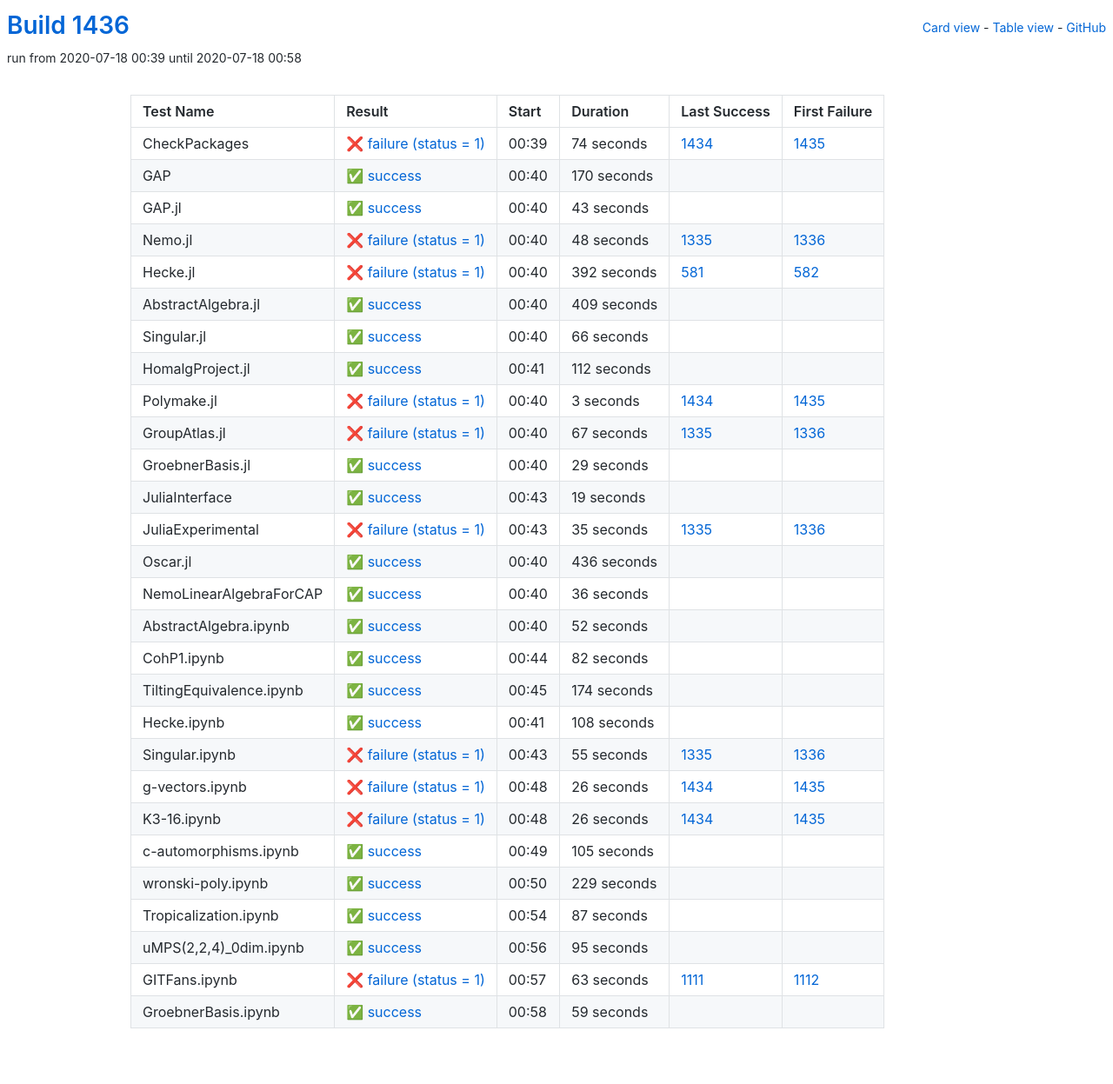
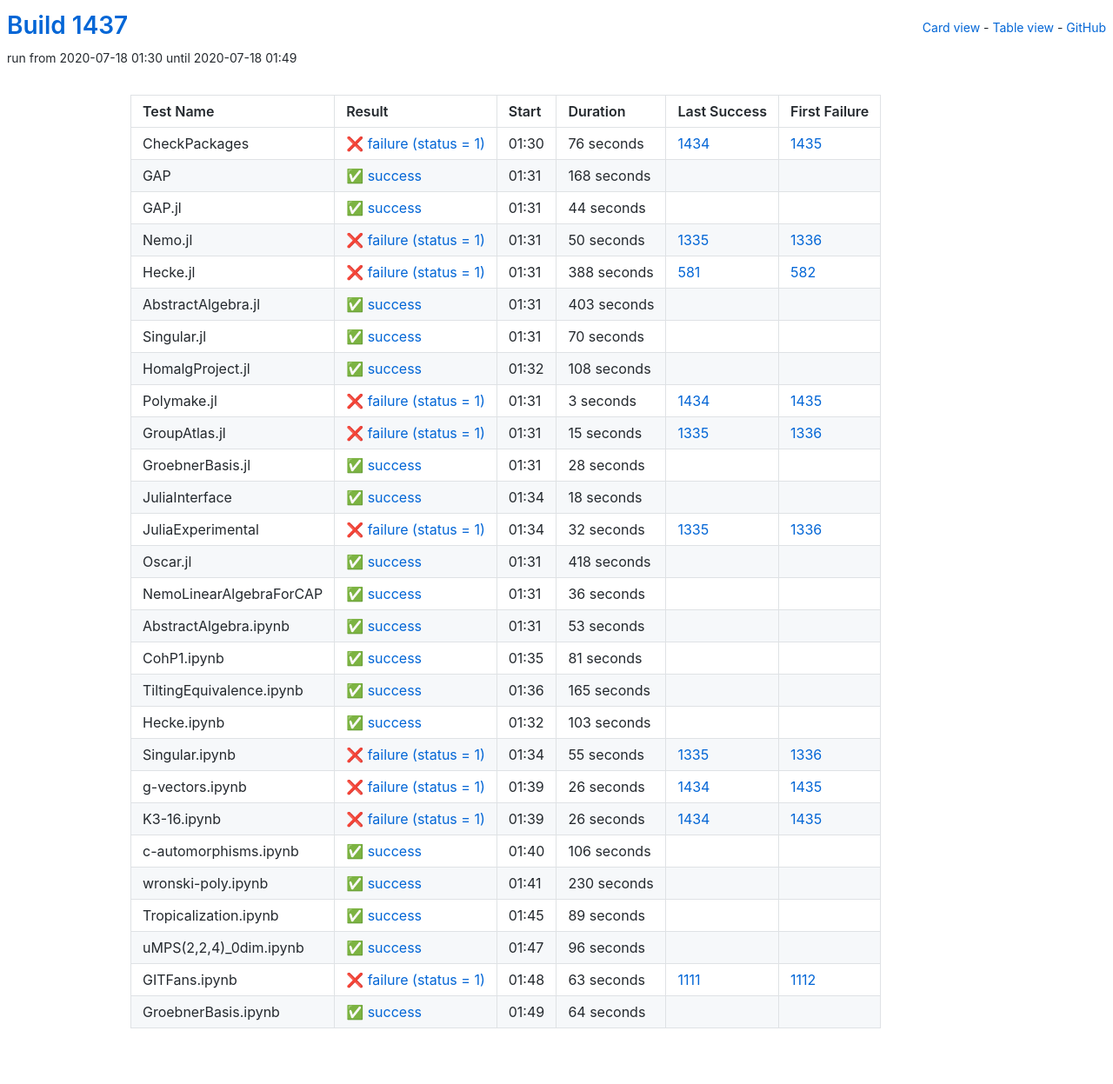
Before and after one commit to oscar-system/oscar-ci-status-1.4, a Jekyll site: the page built from table.html, in a window 1280 px wide. Shown: the whole page at 87% size. Built offline with Jekyll 4.4.1, drawn with Linux system fonts in a browser that asks for light colours.

Commit message:
Build #1437

```diff
--- a/_data/ci.yml
+++ b/_data/ci.yml
@@ -1,6 +1,6 @@
 ---
-build: 1436
-build_url: https://oscarci.mathematik.uni-kl.de/job/oscar-julia-1.4/1436/
+build: 1437
+build_url: https://oscarci.mathematik.uni-kl.de/job/oscar-julia-1.4/1437/
 job: oscar-julia-1.4
 organization: oscar-system
 repo: oscar-ci-status-1.4
@@ -8,104 +8,104 @@ repourl: https://github.com/oscar-system/oscar-ci-status-1.4
 tests:
 - name: CheckPackages
   id: checkpackages
-  log: https://oscarci.mathematik.uni-kl.de/job/oscar-julia-1.4/1436/artifact/logs/build-1436/CheckPackages.log
-  start: 2020-07-18 00:39
+  log: https://oscarci.mathematik.uni-kl.de/job/oscar-julia-1.4/1437/artifact/logs/build-1437/CheckPackages.log
+  start: 2020-07-18 01:30
   success: false
   exitcode: 1
   status: failure
-  duration: 74
+  duration: 76
   last_success: 1434
   last_success_url: https://oscarci.mathematik.uni-kl.de/job/oscar-julia-1.4/1434/
   first_failure: 1435
   first_failure_url: https://oscarci.mathematik.uni-kl.de/job/oscar-julia-1.4/1435/
 - name: GAP
   id: gap
-  log: https://oscarci.mathematik.uni-kl.de/job/oscar-julia-1.4/1436/artifact/logs/build-1436/GAP.log
-  start: 2020-07-18 00:40
+  log: https://oscarci.mathematik.uni-kl.de/job/oscar-julia-1.4/1437/artifact/logs/build-1437/GAP.log
+  start: 2020-07-18 01:31
   success: true
   exitcode: 0
   status: success
-  duration: 170
+  duration: 168
   last_success: false
   last_success_url:
   first_failure: false
   first_failure_url:
 - name: GAP.jl
   id: gap-jl
-  log: https://oscarci.mathematik.uni-kl.de/job/oscar-julia-1.4/1436/artifact/logs/build-1436/GAP.jl.log
-  start: 2020-07-18 00:40
+  log: https://oscarci.mathematik.uni-kl.de/job/oscar-julia-1.4/1437/artifact/logs/build-1437/GAP.jl.log
+  start: 2020-07-18 01:31
   success: true
   exitcode: 0
   status: success
-  duration: 43
+  duration: 44
   last_success: false
   last_success_url:
   first_failure: false
   first_failure_url:
 - name: Nemo.jl
   id: nemo-jl
-  log: https://oscarci.mathematik.uni-kl.de/job/oscar-julia-1.4/1436/artifact/logs/build-1436/Nemo.jl.log
-  start: 2020-07-18 00:40
+  log: https://oscarci.mathematik.uni-kl.de/job/oscar-julia-1.4/1437/artifact/logs/build-1437/Nemo.jl.log
+  start: 2020-07-18 01:31
   success: false
   exitcode: 1
   status: failure
-  duration: 48
+  duration: 50
   last_success: 1335
   last_success_url: https://oscarci.mathematik.uni-kl.de/job/oscar-julia-1.4/1335/
   first_failure: 1336
   first_failure_url: https://oscarci.mathematik.uni-kl.de/job/oscar-julia-1.4/1336/
 - name: Hecke.jl
   id: hecke-jl
-  log: https://oscarci.mathematik.uni-kl.de/job/oscar-julia-1.4/1436/artifact/logs/build-1436/Hecke.jl.log
-  start: 2020-07-18 00:40
+  log: https://oscarci.mathematik.uni-kl.de/job/oscar-julia-1.4/1437/artifact/logs/build-1437/Hecke.jl.log
+  start: 2020-07-18 01:31
   success: false
   exitcode: 1
   status: failure
-  duration: 392
+  duration: 388
   last_success: 581
   last_success_url: https://oscarci.mathematik.uni-kl.de/job/oscar-julia-1.4/581/
   first_failure: 582
   first_failure_url: https://oscarci.mathematik.uni-kl.de/job/oscar-julia-1.4/582/
 - name: AbstractAlgebra.jl
   id: abstractalgebra-jl
-  log: https://oscarci.mathematik.uni-kl.de/job/oscar-julia-1.4/1436/artifact/logs/build-1436/AbstractAlgebra.jl.log
-  start: 2020-07-18 00:40
+  log: https://oscarci.mathematik.uni-kl.de/job/oscar-julia-1.4/1437/artifact/logs/build-1437/AbstractAlgebra.jl.log
+  start: 2020-07-18 01:31
   success: true
   exitcode: 0
   status: success
-  duration: 409
+  duration: 403
   last_success: false
   last_success_url:
   first_failure: false
   first_failure_url:
 - name: Singular.jl
   id: singular-jl
-  log: https://oscarci.mathematik.uni-kl.de/job/oscar-julia-1.4/1436/artifact/logs/build-1436/Singular.jl.log
-  start: 2020-07-18 00:40
+  log: https://oscarci.mathematik.uni-kl.de/job/oscar-julia-1.4/1437/artifact/logs/build-1437/Singular.jl.log
+  start: 2020-07-18 01:31
   success: true
   exitcode: 0
   status: success
-  duration: 66
+  duration: 70
   last_success: false
   last_success_url:
   first_failure: false
   first_failure_url:
 - name: HomalgProject.jl
   id: homalgproject-jl
-  log: https://oscarci.mathematik.uni-kl.de/job/oscar-julia-1.4/1436/artifact/logs/build-1436/HomalgProject.jl.log
-  start: 2020-07-18 00:41
+  log: https://oscarci.mathematik.uni-kl.de/job/oscar-julia-1.4/1437/artifact/logs/build-1437/HomalgProject.jl.log
+  start: 2020-07-18 01:32
   success: true
   exitcode: 0
   status: success
-  duration: 112
+  duration: 108
   last_success: false
   last_success_url:
   first_failure: false
   first_failure_url:
 - name: Polymake.jl
   id: polymake-jl
-  log: https://oscarci.mathematik.uni-kl.de/job/oscar-julia-1.4/1436/artifact/logs/build-1436/Polymake.jl.log
-  start: 2020-07-18 00:40
+  log: https://oscarci.mathematik.uni-kl.de/job/oscar-julia-1.4/1437/artifact/logs/build-1437/Polymake.jl.log
+  start: 2020-07-18 01:31
   success: false
   exitcode: 1
   status: failure
@@ -116,68 +116,68 @@ tests:
   first_failure_url: https://oscarci.mathematik.uni-kl.de/job/oscar-julia-1.4/1435/
 - name: GroupAtlas.jl
   id: groupatlas-jl
-  log: https://oscarci.mathematik.uni-kl.de/job/oscar-julia-1.4/1436/artifact/logs/build-1436/GroupAtlas.jl.log
-  start: 2020-07-18 00:40
+  log: https://oscarci.mathematik.uni-kl.de/job/oscar-julia-1.4/1437/artifact/logs/build-1437/GroupAtlas.jl.log
+  start: 2020-07-18 01:31
   success: false
   exitcode: 1
   status: failure
-  duration: 67
+  duration: 15
   last_success: 1335
   last_success_url: https://oscarci.mathematik.uni-kl.de/job/oscar-julia-1.4/1335/
   first_failure: 1336
   first_failure_url: https://oscarci.mathematik.uni-kl.de/job/oscar-julia-1.4/1336/
 - name: GroebnerBasis.jl
   id: groebnerbasis-jl
-  log: https://oscarci.mathematik.uni-kl.de/job/oscar-julia-1.4/1436/artifact/logs/build-1436/GroebnerBasis.jl.log
-  start: 2020-07-18 00:40
+  log: https://oscarci.mathematik.uni-kl.de/job/oscar-julia-1.4/1437/artifact/logs/build-1437/GroebnerBasis.jl.log
+  start: 2020-07-18 01:31
   success: true
   exitcode: 0
   status: success
-  duration: 29
+  duration: 28
   last_success: false
   last_success_url:
   first_failure: false
   first_failure_url:
 - name: JuliaInterface
   id: juliainterface
-  log: https://oscarci.mathematik.uni-kl.de/job/oscar-julia-1.4/1436/artifact/logs/build-1436/JuliaInterface.log
-  start: 2020-07-18 00:43
+  log: https://oscarci.mathematik.uni-kl.de/job/oscar-julia-1.4/1437/artifact/logs/build-1437/JuliaInterface.log
+  start: 2020-07-18 01:34
   success: true
   exitcode: 0
   status: success
-  duration: 19
+  duration: 18
   last_success: false
   last_success_url:
   first_failure: false
   first_failure_url:
 - name: JuliaExperimental
   id: juliaexperimental
-  log: https://oscarci.mathematik.uni-kl.de/job/oscar-julia-1.4/1436/artifact/logs/build-1436/JuliaExperimental.log
-  start: 2020-07-18 00:43
+  log: https://oscarci.mathematik.uni-kl.de/job/oscar-julia-1.4/1437/artifact/logs/build-1437/JuliaExperimental.log
+  start: 2020-07-18 01:34
   success: false
   exitcode: 1
   status: failure
-  duration: 35
+  duration: 32
   last_success: 1335
   last_success_url: https://oscarci.mathematik.uni-kl.de/job/oscar-julia-1.4/1335/
   first_failure: 1336
   first_failure_url: https://oscarci.mathematik.uni-kl.de/job/oscar-julia-1.4/1336/
 - name: Oscar.jl
   id: oscar-jl
-  log: https://oscarci.mathematik.uni-kl.de/job/oscar-julia-1.4/1436/artifact/logs/build-1436/Oscar.jl.log
-  start: 2020-07-18 00:40
+  log: https://oscarci.mathematik.uni-kl.de/job/oscar-julia-1.4/1437/artifact/logs/build-1437/Oscar.jl.log
+  start: 2020-07-18 01:31
   success: true
   exitcode: 0
   status: success
-  duration: 436
+  duration: 418
   last_success: false
   last_success_url:
   first_failure: false
   first_failure_url:
 - name: NemoLinearAlgebraForCAP
   id: nemolinearalgebraforcap
-  log: https://oscarci.mathematik.uni-kl.de/job/oscar-julia-1.4/1436/artifact/logs/build-1436/NemoLinearAlgebraForCAP.log
-  start: 2020-07-18 00:40
+  log: https://oscarci.mathematik.uni-kl.de/job/oscar-julia-1.4/1437/artifact/logs/build-1437/NemoLinearAlgebraForCAP.log
+  start: 2020-07-18 01:31
   success: true
   exitcode: 0
   status: success
@@ -188,56 +188,56 @@ tests:
   first_failure_url:
 - name: AbstractAlgebra.ipynb
   id: abstractalgebra-ipynb
-  log: https://oscarci.mathematik.uni-kl.de/job/oscar-julia-1.4/1436/artifact/logs/build-1436/AbstractAlgebra.ipynb.log
-  start: 2020-07-18 00:40
+  log: https://oscarci.mathematik.uni-kl.de/job/oscar-julia-1.4/1437/artifact/logs/build-1437/AbstractAlgebra.ipynb.log
+  start: 2020-07-18 01:31
   success: true
   exitcode: 0
   status: success
-  duration: 52
+  duration: 53
   last_success: false
   last_success_url:
   first_failure: false
   first_failure_url:
 - name: CohP1.ipynb
   id: cohp1-ipynb
-  log: https://oscarci.mathematik.uni-kl.de/job/oscar-julia-1.4/1436/artifact/logs/build-1436/CohP1.ipynb.log
-  start: 2020-07-18 00:44
+  log: https://oscarci.mathematik.uni-kl.de/job/oscar-julia-1.4/1437/artifact/logs/build-1437/CohP1.ipynb.log
+  start: 2020-07-18 01:35
   success: true
   exitcode: 0
   status: success
-  duration: 82
+  duration: 81
   last_success: false
   last_success_url:
   first_failure: false
   first_failure_url:
 - name: TiltingEquivalence.ipynb
   id: tiltingequivalence-ipynb
-  log: https://oscarci.mathematik.uni-kl.de/job/oscar-julia-1.4/1436/artifact/logs/build-1436/TiltingEquivalence.ipynb.log
-  start: 2020-07-18 00:45
+  log: https://oscarci.mathematik.uni-kl.de/job/oscar-julia-1.4/1437/artifact/logs/build-1437/TiltingEquivalence.ipynb.log
+  start: 2020-07-18 01:36
   success: true
   exitcode: 0
   status: success
-  duration: 174
+  duration: 165
   last_success: false
   last_success_url:
   first_failure: false
   first_failure_url:
 - name: Hecke.ipynb
   id: hecke-ipynb
-  log: https://oscarci.mathematik.uni-kl.de/job/oscar-julia-1.4/1436/artifact/logs/build-1436/Hecke.ipynb.log
-  start: 2020-07-18 00:41
+  log: https://oscarci.mathematik.uni-kl.de/job/oscar-julia-1.4/1437/artifact/logs/build-1437/Hecke.ipynb.log
+  start: 2020-07-18 01:32
   success: true
   exitcode: 0
   status: success
-  duration: 108
+  duration: 103
   last_success: false
   last_success_url:
   first_failure: false
   first_failure_url:
 - name: Singular.ipynb
   id: singular-ipynb
-  log: https://oscarci.mathematik.uni-kl.de/job/oscar-julia-1.4/1436/artifact/logs/build-1436/Singular.ipynb.log
-  start: 2020-07-18 00:43
+  log: https://oscarci.mathematik.uni-kl.de/job/oscar-julia-1.4/1437/artifact/logs/build-1437/Singular.ipynb.log
+  start: 2020-07-18 01:34
   success: false
   exitcode: 1
   status: failure
@@ -248,8 +248,8 @@ tests:
   first_failure_url: https://oscarci.mathematik.uni-kl.de/job/oscar-julia-1.4/1336/
 - name: g-vectors.ipynb
   id: g-vectors-ipynb
-  log: https://oscarci.mathematik.uni-kl.de/job/oscar-julia-1.4/1436/artifact/logs/build-1436/g-vectors.ipynb.log
-  start: 2020-07-18 00:48
+  log: https://oscarci.mathematik.uni-kl.de/job/oscar-julia-1.4/1437/artifact/logs/build-1437/g-vectors.ipynb.log
+  start: 2020-07-18 01:39
   success: false
   exitcode: 1
   status: failure
@@ -260,8 +260,8 @@ tests:
   first_failure_url: https://oscarci.mathematik.uni-kl.de/job/oscar-julia-1.4/1435/
 - name: K3-16.ipynb
   id: k3-16-ipynb
-  log: https://oscarci.mathematik.uni-kl.de/job/oscar-julia-1.4/1436/artifact/logs/build-1436/K3-16.ipynb.log
-  start: 2020-07-18 00:48
+  log: https://oscarci.mathematik.uni-kl.de/job/oscar-julia-1.4/1437/artifact/logs/build-1437/K3-16.ipynb.log
+  start: 2020-07-18 01:39
   success: false
   exitcode: 1
   status: failure
@@ -272,56 +272,56 @@ tests:
   first_failure_url: https://oscarci.mathematik.uni-kl.de/job/oscar-julia-1.4/1435/
 - name: c-automorphisms.ipynb
   id: c-automorphisms-ipynb
-  log: https://oscarci.mathematik.uni-kl.de/job/oscar-julia-1.4/1436/artifact/logs/build-1436/c-automorphisms.ipynb.log
-  start: 2020-07-18 00:49
+  log: https://oscarci.mathematik.uni-kl.de/job/oscar-julia-1.4/1437/artifact/logs/build-1437/c-automorphisms.ipynb.log
+  start: 2020-07-18 01:40
   success: true
   exitcode: 0
   status: success
-  duration: 105
+  duration: 106
   last_success: false
   last_success_url:
   first_failure: false
   first_failure_url:
 - name: wronski-poly.ipynb
   id: wronski-poly-ipynb
-  log: https://oscarci.mathematik.uni-kl.de/job/oscar-julia-1.4/1436/artifact/logs/build-1436/wronski-poly.ipynb.log
-  start: 2020-07-18 00:50
+  log: https://oscarci.mathematik.uni-kl.de/job/oscar-julia-1.4/1437/artifact/logs/build-1437/wronski-poly.ipynb.log
+  start: 2020-07-18 01:41
   success: true
   exitcode: 0
   status: success
-  duration: 229
+  duration: 230
   last_success: false
   last_success_url:
   first_failure: false
   first_failure_url:
 - name: Tropicalization.ipynb
   id: tropicalization-ipynb
-  log: https://oscarci.mathematik.uni-kl.de/job/oscar-julia-1.4/1436/artifact/logs/build-1436/Tropicalization.ipynb.log
-  start: 2020-07-18 00:54
+  log: https://oscarci.mathematik.uni-kl.de/job/oscar-julia-1.4/1437/artifact/logs/build-1437/Tropicalization.ipynb.log
+  start: 2020-07-18 01:45
   success: true
   exitcode: 0
   status: success
-  duration: 87
+  duration: 89
   last_success: false
   last_success_url:
   first_failure: false
   first_failure_url:
 - name: uMPS(2,2,4)_0dim.ipynb
   id: umps-2-2-4-0dim-ipynb
-  log: https://oscarci.mathematik.uni-kl.de/job/oscar-julia-1.4/1436/artifact/logs/build-1436/uMPS-2-2-4-_0dim.ipynb.log
-  start: 2020-07-18 00:56
+  log: https://oscarci.mathematik.uni-kl.de/job/oscar-julia-1.4/1437/artifact/logs/build-1437/uMPS-2-2-4-_0dim.ipynb.log
+  start: 2020-07-18 01:47
   success: true
   exitcode: 0
   status: success
-  duration: 95
+  duration: 96
   last_success: false
   last_success_url:
   first_failure: false
   first_failure_url:
 - name: GITFans.ipynb
   id: gitfans-ipynb
-  log: https://oscarci.mathematik.uni-kl.de/job/oscar-julia-1.4/1436/artifact/logs/build-1436/GITFans.ipynb.log
-  start: 2020-07-18 00:57
+  log: https://oscarci.mathematik.uni-kl.de/job/oscar-julia-1.4/1437/artifact/logs/build-1437/GITFans.ipynb.log
+  start: 2020-07-18 01:48
   success: false
   exitcode: 1
   status: failure
@@ -332,12 +332,12 @@ tests:
   first_failure_url: https://oscarci.mathematik.uni-kl.de/job/oscar-julia-1.4/1112/
 - name: GroebnerBasis.ipynb
   id: groebnerbasis-ipynb
-  log: https://oscarci.mathematik.uni-kl.de/job/oscar-julia-1.4/1436/artifact/logs/build-1436/GroebnerBasis.ipynb.log
-  start: 2020-07-18 00:58
+  log: https://oscarci.mathematik.uni-kl.de/job/oscar-julia-1.4/1437/artifact/logs/build-1437/GroebnerBasis.ipynb.log
+  start: 2020-07-18 01:49
   success: true
   exitcode: 0
   status: success
-  duration: 59
+  duration: 64
   last_success: false
   last_success_url:
   first_failure: false
```
Also changed, not shown: README.md.
